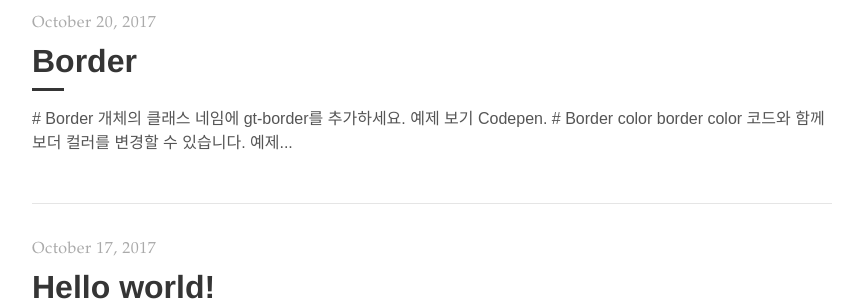
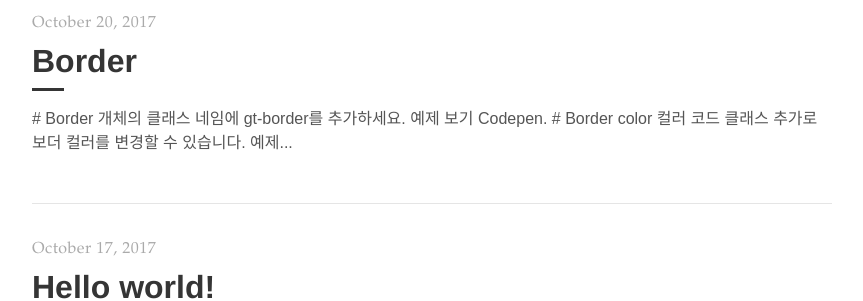
Before and after one commit to gabia-frontend-dev/gabia-frontend-dev.github.io, a Jekyll site: the page built from index.html, in a window 1280 px wide. Shown: the part 743-1044 px from the top of the page, without its empty margins (208-1071 px from the left). Built offline with Jekyll 4.4.1, drawn with Linux system fonts in a browser that asks for light colours; nearby versions of some CDN libraries; the list of posts is cut into pages by our own code.

Commit message:
텍스트 변경

```diff
--- a/_posts/2017-10-20-border.md
+++ b/_posts/2017-10-20-border.md
@@ -16,7 +16,7 @@ tags: "gtris, framework"
 
 ### # Border color
 
-border color 코드와 함께 보더 컬러를 변경할 수 있습니다.
+컬러 코드 클래스 추가로 보더 컬러를 변경할 수 있습니다.
 
 <script src="https://gist.github.com/gabia-frontend-dev/91633b2dd89fd22b3330e1c207670f8a.js"></script>
 
```
